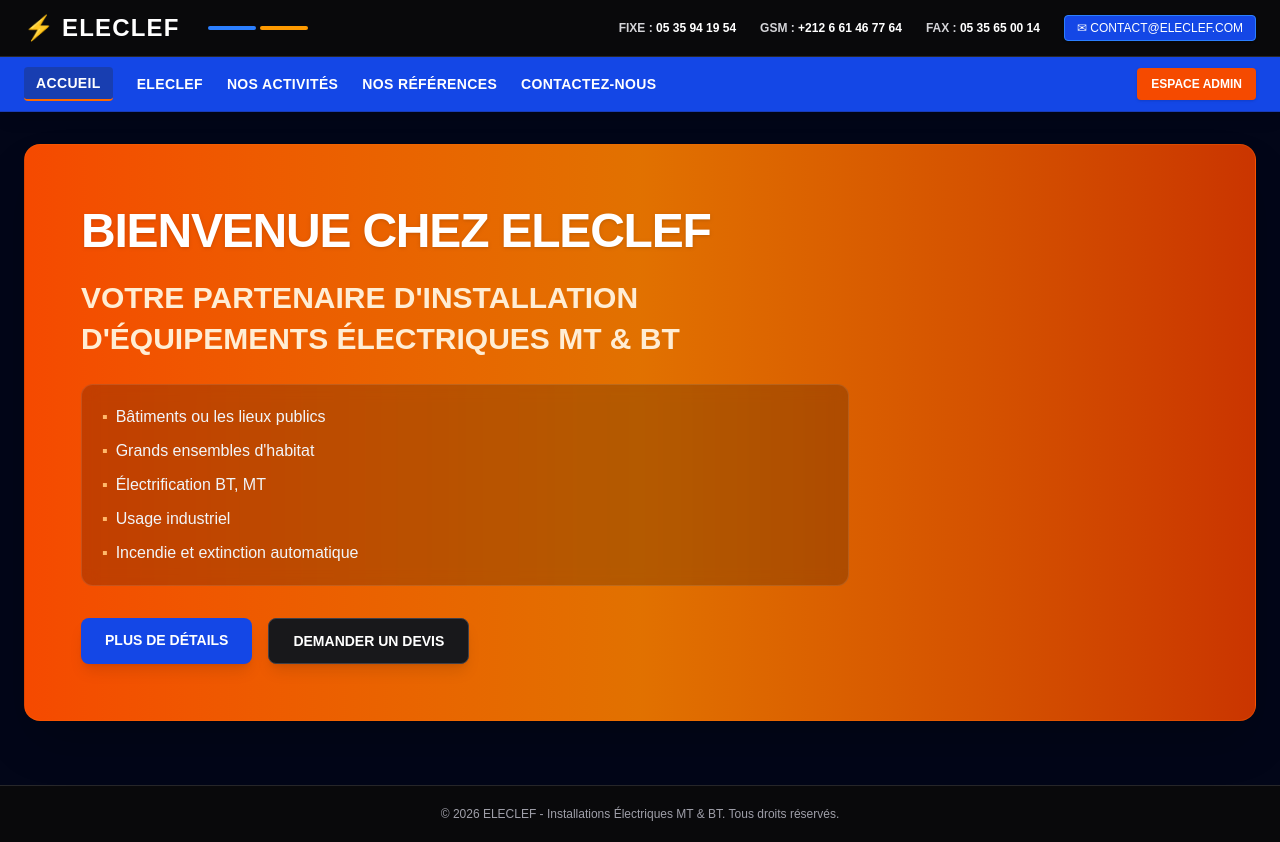
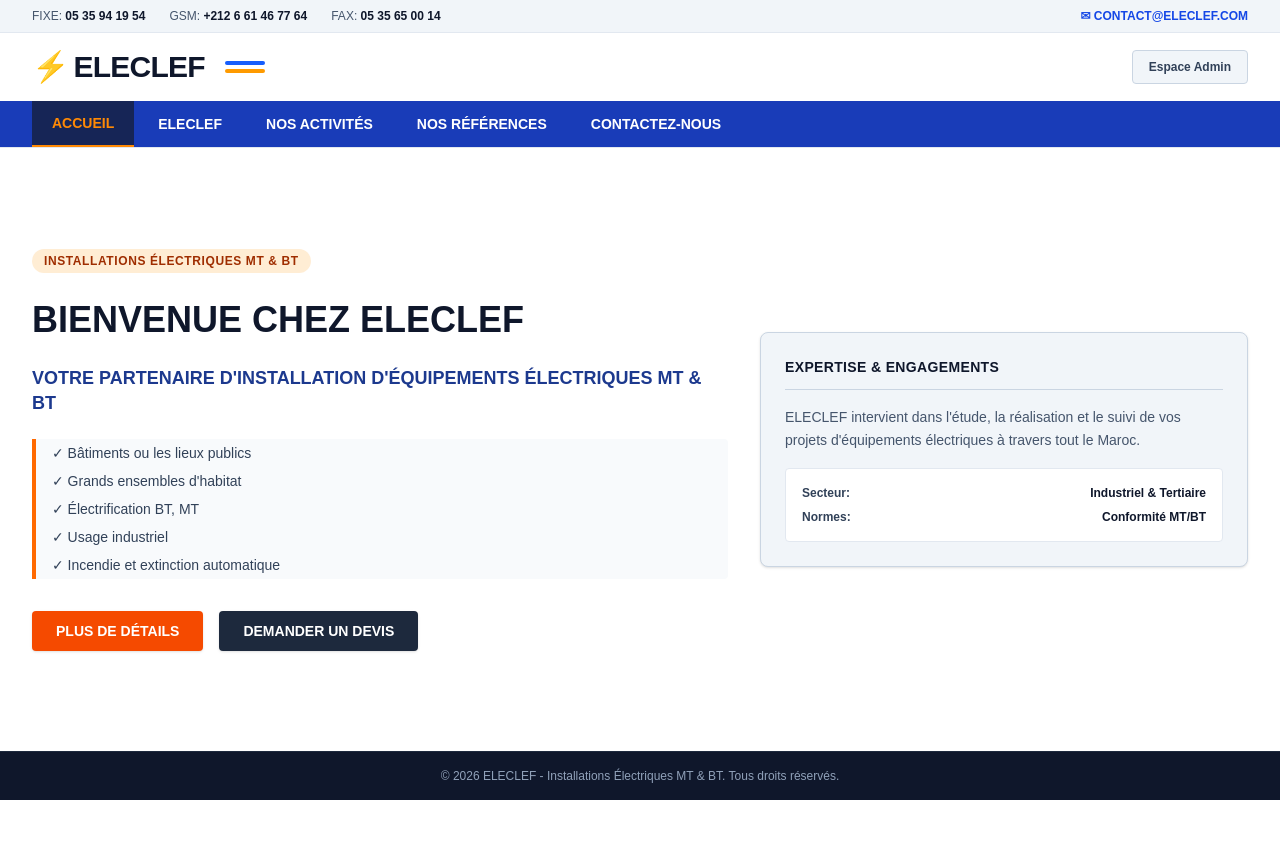
Before and after one commit to anissazouhair-hue/eleclef_app, a Next.js app: page / in a window 1280 px wide. After the commit the page ends 800 px from the top, so only its background shows below. Built offline with nearby package versions, Linux system fonts and the light colour scheme.

Commit message:
Clean realistic corporate layout

```diff
--- a/app/page.tsx
+++ b/app/page.tsx
@@ -3,35 +3,23 @@
 
 export default function Home() {
   return (
-    <div className="min-h-screen bg-slate-950 text-slate-100 font-sans flex flex-col justify-between">
+    <div className="min-h-screen bg-white text-slate-800 font-sans flex flex-col justify-between">
 
       {/* Header Section */}
-      <header className="fixed top-0 left-0 w-full z-50 shadow-lg">
+      <header className="w-full border-b border-slate-200">
 
-        {/* Top Info Bar (Dark Header with Cables aesthetic) */}
-        <div className="bg-zinc-950 text-slate-200 text-xs py-3 px-6 border-b border-zinc-800">
+        {/* Top Info Bar (Clean White/Gray) */}
+        <div className="bg-slate-100 text-slate-600 text-xs py-2 px-8 border-b border-slate-200">
           <div className="max-w-7xl mx-auto flex flex-wrap justify-between items-center gap-4">
-
-            {/* Branding / Logo with Red Bolt & Cables */}
-            <a href="/" className="flex items-center gap-3">
-              <div className="flex items-center gap-2">
-                <span className="text-red-600 text-2xl font-black">⚡</span>
-                <span className="text-2xl font-black tracking-wider text-white">ELECLEF</span>
+            <div className="flex items-center gap-6 font-medium">
+              <span>FIXE: <strong className="text-slate-900">05 35 94 19 54</strong></span>
+              <span>GSM: <strong className="text-slate-900">+212 6 61 46 77 64</strong></span>
+              <span className="hidden sm:inline">FAX: <strong className="text-slate-900">05 35 65 00 14</strong></span>
             </div>
-              <div className="hidden md:flex items-center ml-4 gap-1">
-                <div className="w-12 h-1 bg-blue-500 rounded-full"></div>
-                <div className="w-12 h-1 bg-amber-500 rounded-full"></div>
-              </div>
-            </a>
-
-            {/* Contact details copied directly from origin */}
-            <div className="flex flex-wrap items-center gap-6 font-semibold text-zinc-300">
-              <span>FIXE : <strong className="text-white">05 35 94 19 54</strong></span>
-              <span>GSM : <strong className="text-white">+212 6 61 46 77 64</strong></span>
-              <span className="hidden sm:inline">FAX : <strong className="text-white">05 35 65 00 14</strong></span>
+            <div>
               <a
                 href="mailto:CONTACT@ELECLEF.COM"
-                className="bg-blue-700 hover:bg-blue-600 px-3 py-1 rounded text-white font-medium border border-blue-500 transition shadow-sm"
+                className="text-blue-700 hover:underline font-semibold"
               >
                 ✉ CONTACT@ELECLEF.COM
               </a>
@@ -39,76 +27,107 @@
           </div>
         </div>
 
-        {/* Royal Blue Navigation Bar */}
-        <nav className="bg-blue-700 border-b border-blue-800 px-6 py-2.5">
-          <div className="max-w-7xl mx-auto flex items-center justify-between">
-            <div className="flex items-center gap-6 text-sm font-bold text-white uppercase tracking-wide">
-              <a href="/" className="bg-blue-900/60 px-3 py-1.5 rounded border-b-2 border-orange-500">ACCUEIL</a>
-              <a href="/services" className="hover:text-orange-300 transition">ELECLEF</a>
-              <a href="/services" className="hover:text-orange-300 transition">NOS ACTIVITÉS</a>
-              <a href="/services" className="hover:text-orange-300 transition">NOS RÉFÉRENCES</a>
-              <a href="/contact" className="hover:text-orange-300 transition">CONTACTEZ-NOUS</a>
+        {/* Main Header & Branding */}
+        <div className="max-w-7xl mx-auto px-8 py-4 flex flex-wrap justify-between items-center gap-4 bg-white">
+          <a href="/" className="flex items-center gap-3">
+            {/* Logo matching the cable concept simply */}
+            <div className="flex items-center gap-1">
+              <span className="text-red-600 text-3xl font-black">⚡</span>
+              <span className="text-3xl font-black text-slate-900 tracking-tight">ELECLEF</span>
+            </div>
+            <div className="hidden md:flex flex-col gap-1 ml-2">
+              <div className="w-10 h-1 bg-blue-600 rounded"></div>
+              <div className="w-10 h-1 bg-amber-500 rounded"></div>
+            </div>
+          </a>
+
+          <a
+            href="/admin"
+            className="text-xs font-bold text-slate-700 bg-slate-100 hover:bg-slate-200 px-4 py-2 rounded border border-slate-300 transition"
+          >
+            Espace Admin
+          </a>
         </div>
 
-            <a href="/admin" className="text-xs font-bold text-white bg-orange-600 hover:bg-orange-500 px-3.5 py-2 rounded transition shadow">
-              ESPACE ADMIN
-            </a>
+        {/* Navigation Bar (Classic Corporate Blue) */}
+        <nav className="bg-blue-800 text-white px-8">
+          <div className="max-w-7xl mx-auto flex items-center gap-1 text-sm font-semibold uppercase">
+            <a href="/" className="bg-blue-950 px-5 py-3 text-orange-400 border-b-2 border-orange-400">ACCUEIL</a>
+            <a href="/services" className="hover:bg-blue-700 px-5 py-3 transition">ELECLEF</a>
+            <a href="/services" className="hover:bg-blue-700 px-5 py-3 transition">NOS ACTIVITÉS</a>
+            <a href="/services" className="hover:bg-blue-700 px-5 py-3 transition">NOS RÉFÉRENCES</a>
+            <a href="/contact" className="hover:bg-blue-700 px-5 py-3 transition">CONTACTEZ-NOUS</a>
           </div>
         </nav>
       </header>
 
-      {/* Hero Section matching the original banner structure */}
-      <main className="pt-36 pb-16 px-6 max-w-7xl mx-auto w-full my-auto">
-        <div className="bg-gradient-to-r from-orange-600 via-amber-600 to-orange-700 rounded-2xl p-8 md:p-14 shadow-2xl relative overflow-hidden border border-orange-500/30">
+      {/* Main Content Area (Clean Professional Layout) */}
+      <main className="max-w-7xl mx-auto px-8 py-12 w-full my-auto grid md:grid-cols-12 gap-8 items-center">
 
-          <div className="max-w-3xl relative z-10">
-            <h1 className="text-3xl md:text-5xl font-black text-white leading-tight uppercase tracking-tight mb-4 drop-shadow">
+        {/* Left Column: Main Text & Services List */}
+        <div className="md:col-span-7 space-y-6">
+          <div className="inline-block bg-orange-100 text-orange-800 text-xs font-bold px-3 py-1 rounded-full uppercase tracking-wider">
+            Installations Électriques MT & BT
+          </div>
+
+          <h1 className="text-3xl md:text-4xl font-extrabold text-slate-900 leading-tight">
             BIENVENUE CHEZ ELECLEF
           </h1>
 
-            <h2 className="text-xl md:text-3xl font-extrabold text-orange-100 uppercase leading-snug mb-6">
+          <p className="text-lg font-bold text-blue-900 leading-snug">
             VOTRE PARTENAIRE D'INSTALLATION D'ÉQUIPEMENTS ÉLECTRIQUES MT & BT
-            </h2>
+          </p>
 
-            {/* Original Bullets List */}
-            <ul className="space-y-2.5 text-slate-100 text-sm md:text-base font-medium mb-8 bg-black/20 p-5 rounded-xl backdrop-blur-sm border border-white/10">
-              <li className="flex items-center gap-2">
-                <span className="text-orange-300">▪</span> Bâtiments ou les lieux publics
-              </li>
-              <li className="flex items-center gap-2">
-                <span className="text-orange-300">▪</span> Grands ensembles d'habitat
-              </li>
-              <li className="flex items-center gap-2">
-                <span className="text-orange-300">▪</span> Électrification BT, MT
-              </li>
-              <li className="flex items-center gap-2">
-                <span className="text-orange-300">▪</span> Usage industriel
-              </li>
-              <li className="flex items-center gap-2">
-                <span className="text-orange-300">▪</span> Incendie et extinction automatique
-              </li>
+          <div className="border-l-4 border-orange-500 pl-4 py-1 bg-slate-50 rounded-r">
+            <ul className="space-y-2 text-slate-700 text-sm font-medium">
+              <li className="flex items-center gap-2">✓ Bâtiments ou les lieux publics</li>
+              <li className="flex items-center gap-2">✓ Grands ensembles d'habitat</li>
+              <li className="flex items-center gap-2">✓ Électrification BT, MT</li>
+              <li className="flex items-center gap-2">✓ Usage industriel</li>
+              <li className="flex items-center gap-2">✓ Incendie et extinction automatique</li>
             </ul>
+          </div>
 
-            <div className="flex gap-4">
+          <div className="pt-2 flex flex-wrap gap-4">
             <a
               href="/services"
-                className="px-6 py-3 rounded-lg font-bold text-white bg-blue-700 hover:bg-blue-600 transition shadow-lg uppercase text-sm"
+              className="px-6 py-2.5 bg-orange-600 hover:bg-orange-700 text-white font-bold rounded text-sm uppercase transition shadow-sm"
             >
               PLUS DE DÉTAILS
             </a>
             <a
               href="/contact"
-                className="px-6 py-3 rounded-lg font-bold text-white bg-zinc-900 hover:bg-zinc-800 transition shadow-lg uppercase text-sm border border-zinc-700"
+              className="px-6 py-2.5 bg-slate-800 hover:bg-slate-900 text-white font-bold rounded text-sm uppercase transition shadow-sm"
             >
               DEMANDER UN DEVIS
             </a>
           </div>
         </div>
+
+        {/* Right Column: Industrial Aesthetic Card (No AI Gradients) */}
+        <div className="md:col-span-5 bg-slate-100 border border-slate-300 rounded-lg p-6 shadow-sm">
+          <h3 className="text-slate-900 font-bold border-b border-slate-300 pb-3 mb-4 uppercase text-sm tracking-wide">
+            Expertise & Engagements
+          </h3>
+          <p className="text-slate-600 text-sm leading-relaxed mb-4">
+            ELECLEF intervient dans l'étude, la réalisation et le suivi de vos projets d'équipements électriques à travers tout le Maroc.
+          </p>
+          <div className="bg-white p-4 rounded border border-slate-200 text-xs text-slate-700 space-y-2">
+            <div className="flex justify-between font-semibold">
+              <span>Secteur:</span>
+              <span className="text-slate-900">Industriel & Tertiaire</span>
             </div>
+            <div className="flex justify-between font-semibold">
+              <span>Normes:</span>
+              <span className="text-slate-900">Conformité MT/BT</span>
+            </div>
+          </div>
+        </div>
+
       </main>
 
       {/* Footer */}
-      <footer className="text-center py-5 text-xs text-zinc-400 border-t border-zinc-800 bg-zinc-950">
+      <footer className="bg-slate-900 text-slate-400 text-center py-4 text-xs border-t border-slate-800">
         <p>&copy; 2026 ELECLEF - Installations Électriques MT & BT. Tous droits réservés.</p>
       </footer>
 
```
Lines whose indentation alone changed are shown as unchanged.
